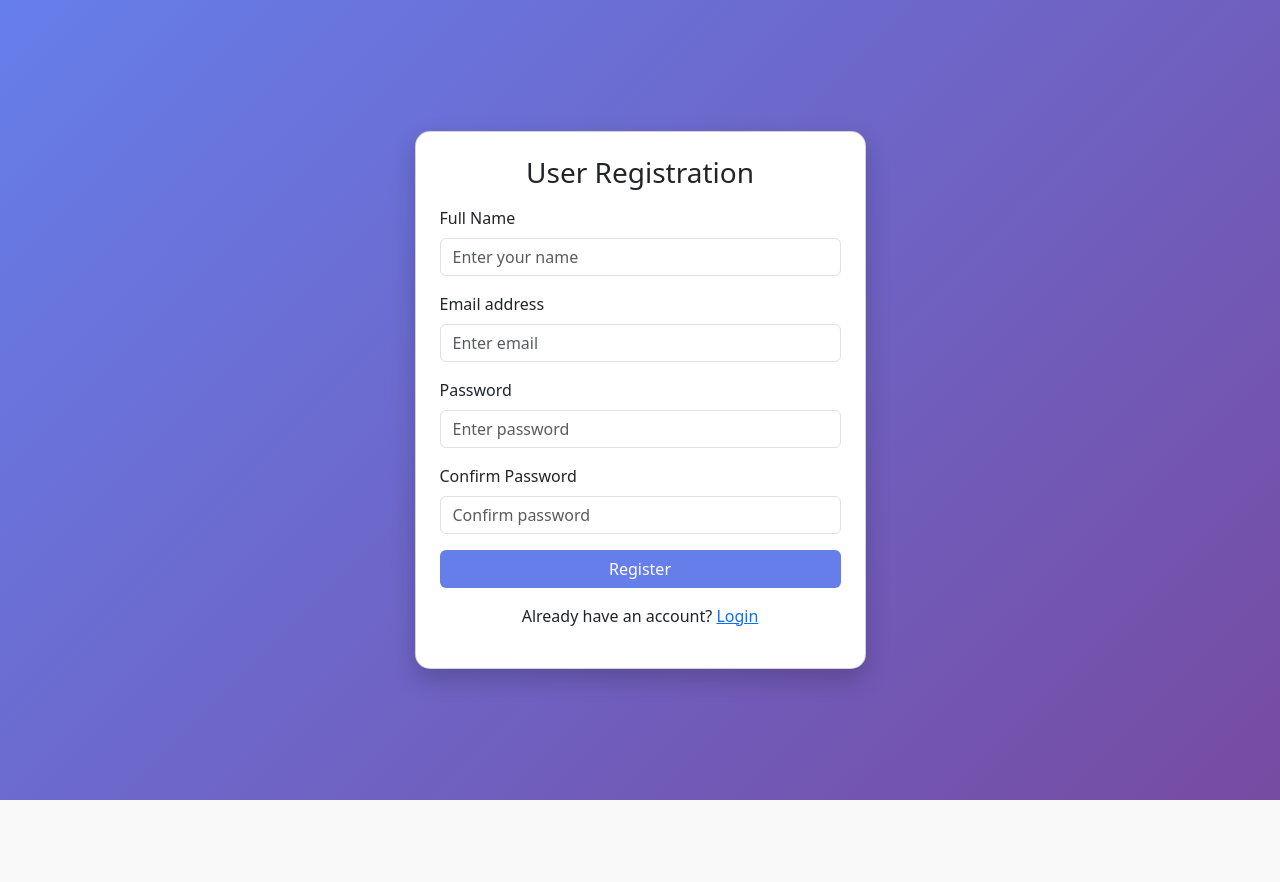
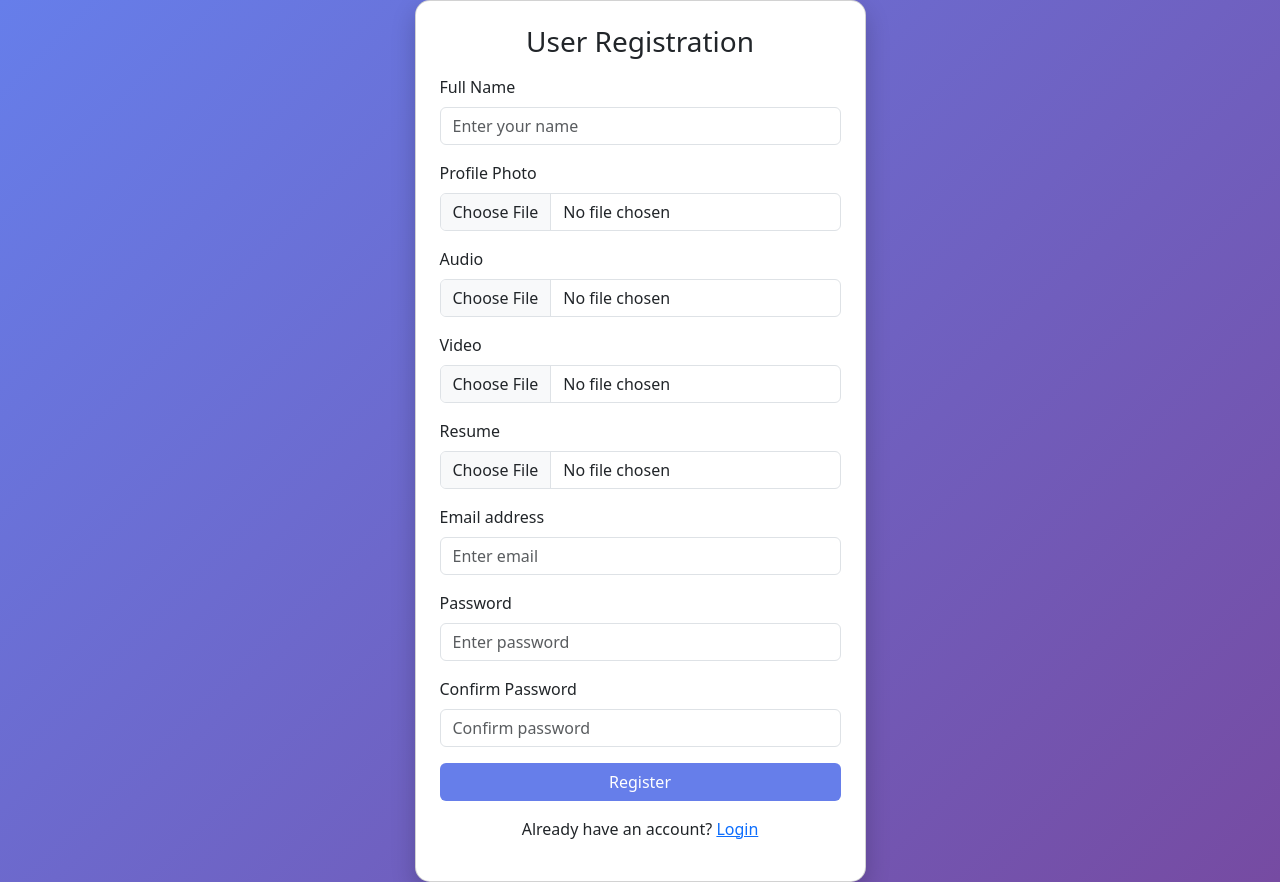
Before and after one commit to theamankrpandey/django, a Django app: page /register/ in a window 1280 px wide. Before the commit the page ends 800 px from the top, so only its background shows below. Run offline with Django 5.2, Linux system fonts and the light colour scheme.

Commit message:
some new code

```diff
--- a/project/myapp/templates/register.html
+++ b/project/myapp/templates/register.html
@@ -44,7 +44,7 @@
                 </div>
                 {% endif %}
 
-                <form action="{% url 'register' %}" method="post">
+                <form action="{% url 'register' %}" method="post" enctype="multipart/form-data">
                     {% csrf_token %}
                     {% if msg %}
                     <h1 style="color: red;">{{ msg }}</h1>
@@ -52,6 +52,22 @@
                     <div class="mb-3">
                         <label class="form-label">Full Name</label>
                         <input type="text" name="name" class="form-control" placeholder="Enter your name">
+                    </div>
+                    <div class="mb-3">
+                        <label class="form-label">Profile Photo</label>
+                        <input type="file" name="profile" class="form-control" accept=" .png,jpeg" placeholder="Upload your profile pic">
+                    </div>
+                    <div class="mb-3">
+                        <label class="form-label">Audio</label>
+                        <input type="file" name="audio" class="form-control" accept=".mp3" placeholder="Upload your Audio">
+                    </div>
+                    <div class="mb-3">
+                        <label class="form-label">Video</label>
+                        <input type="file" name="Video" class="form-control" accept=".mp4" placeholder="Upload your video">
+                    </div>
+                    <div class="mb-3">
+                        <label class="form-label">Resume</label>
+                        <input type="file" name="resume" class="form-control" accept=" .pdf,docx" placeholder="Upload your Audio">
                     </div>
 
                     <div class="mb-3">
--- a/project/myapp/views.py
+++ b/project/myapp/views.py
@@ -6,4 +6,17 @@ def landing(req):
     return render(req,'landing.html')
 
 def register(req):
+    print("hello......")
+    print(req.POST)
+    print(req.FILES)
+    if req.method=='POST':
+        n = req.POST.get('name')
+        e = req.POST.get('email')
+        p = req.POST.get('password')
+        cp = req.POST.get('cpassword')
+        i = req.FILES.get('image')
+        a = req.FILES.get('audio')
+        v = req.FILES.get('video')
+        d = req.FILES.get('resume')
+        print(n,e,p,cp,i,a,v,d,sep=',')
     return render(req,'register.html')
--- a/project/project/settings.py
+++ b/project/project/settings.py
@@ -121,3 +121,7 @@ STATIC_URL = '/static/'
 STATICFILES_DIRS = [
     BASE_DIR / 'static'
 ]
+
+
+MEDIA_ROOT = BASE_DIR/'/media/'
+MEDIA_URL = '/media/'
```
